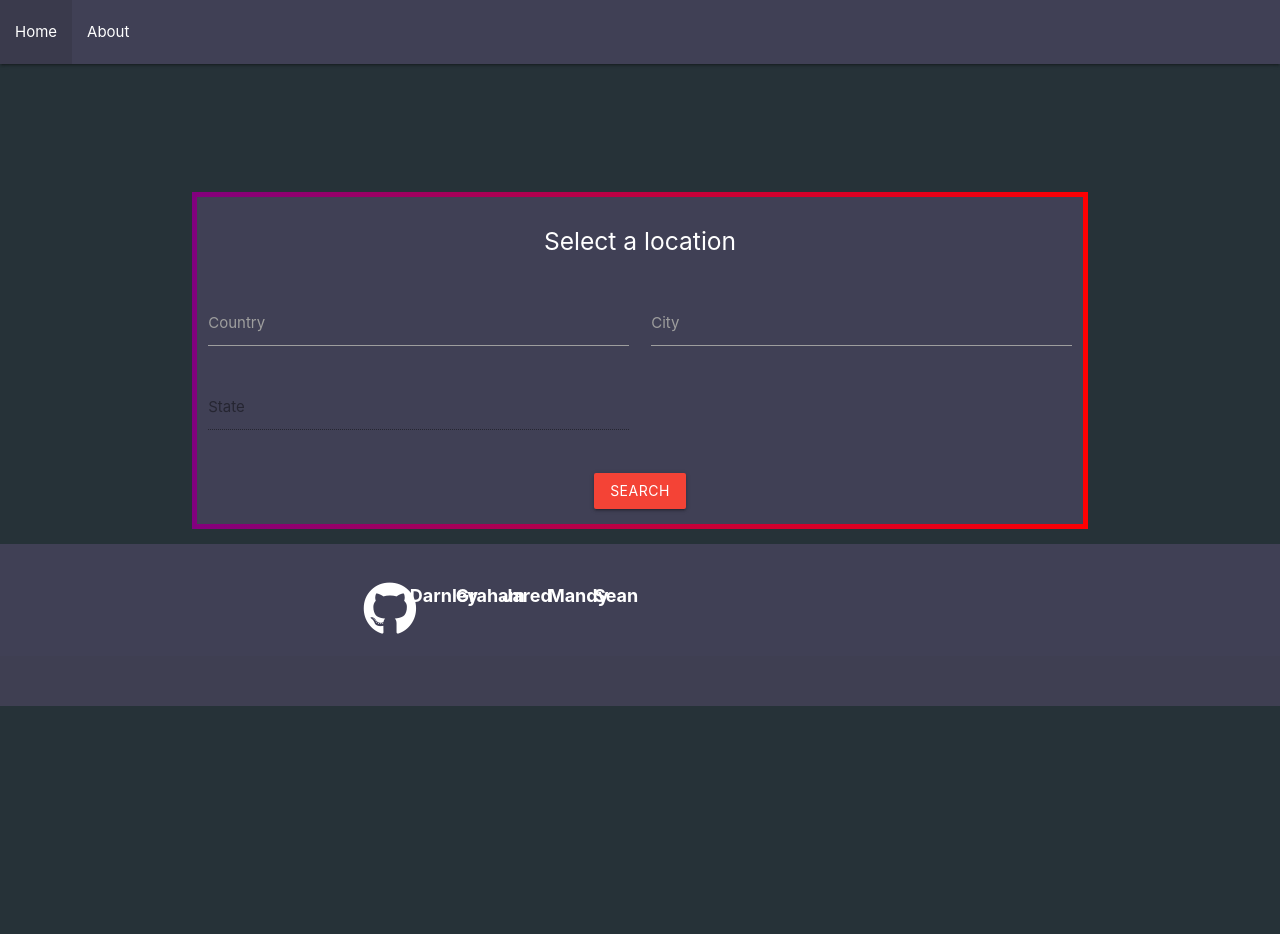
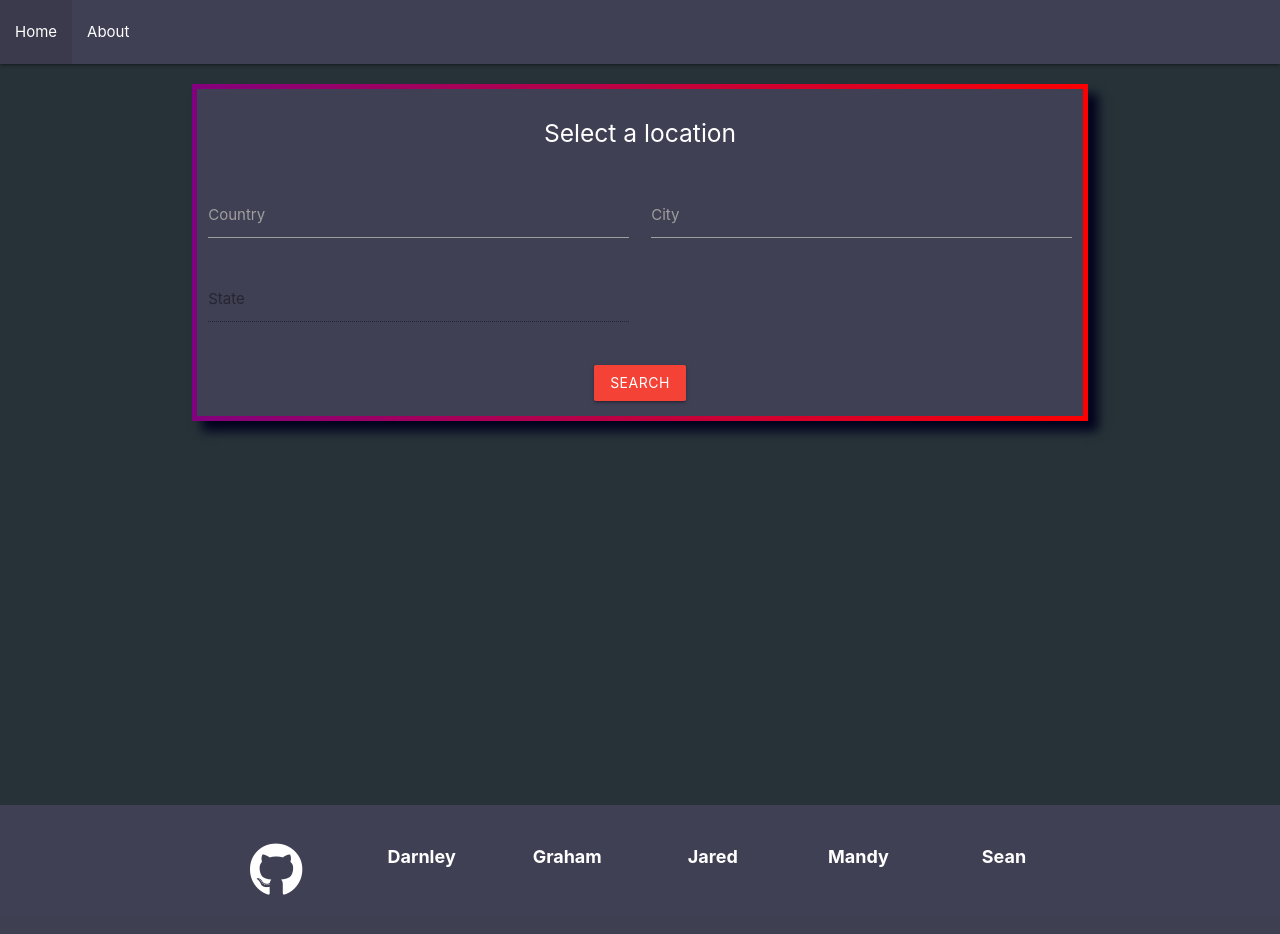
Before and after one commit to jkohrt7/Digital_Travel_Guide, a plain HTML site: page searchResults_outline.html in a window 1280 px wide. Before the commit the page ends 800 px from the top, so only its background shows below. Drawn offline with nearby package versions, Linux system fonts and the light colour scheme.

Commit message:
Minor, additional css changes to searchResults

```diff
--- a/assets/css/searchResults.css
+++ b/assets/css/searchResults.css
@@ -8,10 +8,11 @@
   #country-city-input{
     background-color: rgb(64, 64, 85);
     border: solid red;
-    margin-top: 10%;
+    margin-top: 20px;
     border-image:  linear-gradient(to left,red, purple);
     border-image-slice: 25;
     border-width: 5px;
+    box-shadow: 10px 10px 10px rgb(2, 2, 29);
   }
 
   #country-city-input h5{
@@ -47,4 +48,5 @@
     font-size: larger;
     font-weight: bold;
     text-align: center;
+    margin-top: 30%;
   }
--- a/searchResults_outline.html
+++ b/searchResults_outline.html
@@ -103,7 +103,7 @@
       <footer class="page-footer">
         <div class="container">
           <div class="row">
-            <div class="col l4 offset-l2 s12">
+            <div class="col  s12">
               <ul>
                 <li><i class="fab fa-github fa-3x col s2"></i></li>
                 <li><a class = "col s12 m2 white-text" href ="https://github.com/dcorbiniii">Darnley</option></a></li>
```
